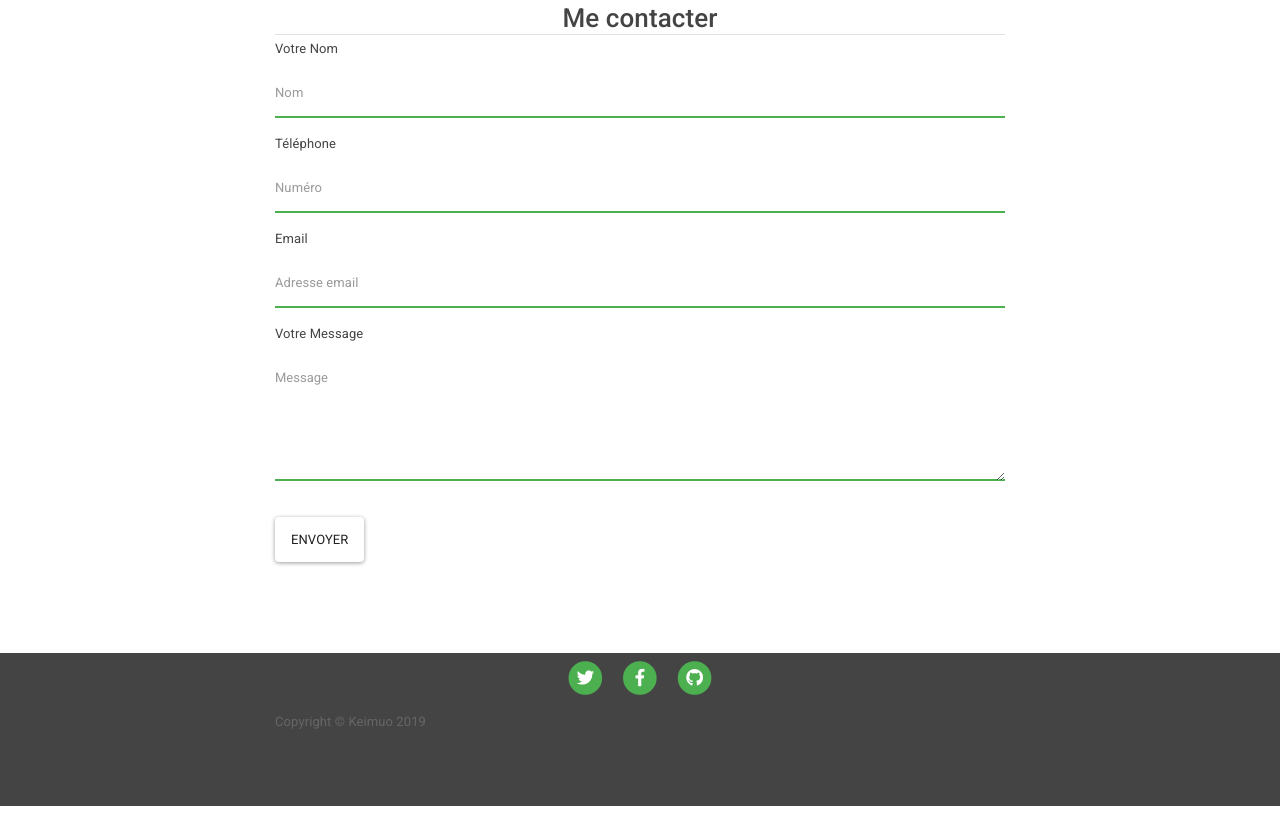
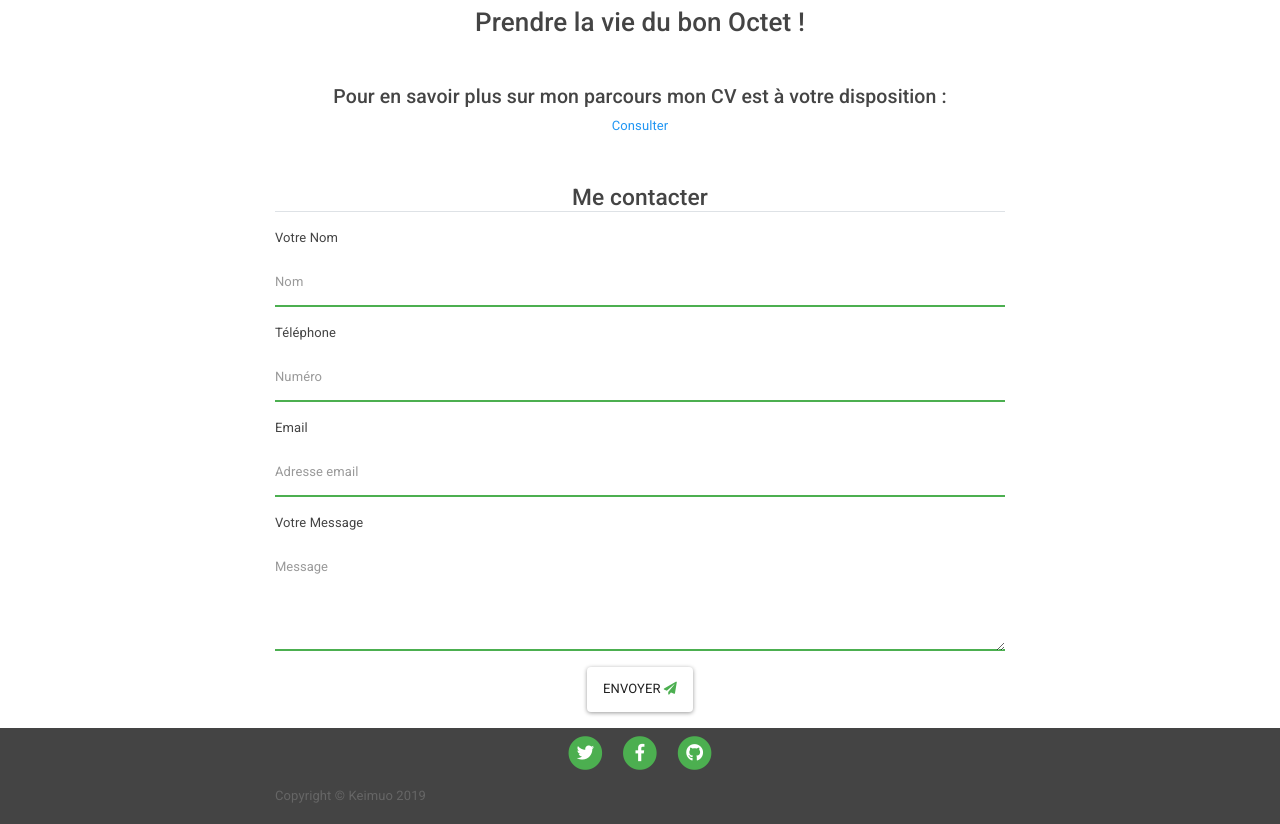
Before and after one commit to kevinmulot/my-blog, a PHP site: template src/View/home.twig in a window 1280 px wide. Shown: the part 449-1273 px from the top of the page. Run offline with PHP 8.4, Linux system fonts and the light colour scheme; the template is opened without the code that fills it, so the values that code supplies are empty; some libraries are stand-ins or nearby versions.

Commit message:
Views enhancements

```diff
--- a/public/css/style.css
+++ b/public/css/style.css
@@ -4,14 +4,15 @@ body, html {
     height: 100%;
 }
 
-.jumbotron{
+.jumbotron {
     background-image: url("../img/origami.png");
     text-align: center;
     background-size: cover;
     height: auto;
     margin-top: 2px;
 }
-section{
+
+section {
     min-height: 80vh;
 }
 
--- a/src/View/home.twig
+++ b/src/View/home.twig
@@ -12,41 +12,55 @@
                     <div class="intro-text">
                         <h1 class="name">KEVIN MULOT</h1>
                         <hr class="star-light">
-                        <span class="skills">Web Developer</span>
                     </div>
                 </div>
             </div>
         </div>
     </header>
 
+    <article>
+        <div class="container">
+            <div class="row">
+                <div class="col-12 text-center text-justify">
+                    <h1>Web Developer</h1>
+                    <h2>Prendre la vie du bon Octet !</h2>
+                    <br><br>
+                    <h4>Pour en savoir plus sur mon parcours mon CV est à votre disposition :</h4>
+                        <a href="../public/img/CV_Kevin_Mulot.pdf" target="_blank" rel="noreferrer noopener">Consulter</a>
+                </div>
+            </div>
+        </div>
+    </article>
+
 
     <!-- Contact Form -->
     <div class="container">
         <div class="row has-success">
-            <div class="col-lg-8 col-md-10 mx-auto">
-                <h2 class="mt-4 mb-1 border-bottom text-center col-12">Me contacter</h2>
+            <div class="col-lg-8 col-md-10 mx-auto mt-5">
+                <h3 class="mb-3 border-bottom text-center col-12">Me contacter</h3>
 
-                <form name="sentMessage" id="contactForm" method="post" novalidate>
+                <form name="sentMessage"  id="contactForm" method="post" action="../public/index.php?access=home!email">
                     <div class="control-group">
                         <div class="form-group  floating-label-form-group controls">
-                            <label>Votre Nom</label>
-                            <input type="text" class="form-control" placeholder="Nom" id="name" required
+                            <label for="name">Votre Nom</label>
+                            <input type="text" class="form-control" placeholder="Nom" name="name" required
                                    data-validation-required-message="Veuillez entrer votre nom.">
                             <p class="help-block text-danger"></p>
                         </div>
                     </div>
                     <div class="control-group">
                         <div class="form-group floating-label-form-group controls">
-                            <label>Téléphone</label>
-                            <input type="tel" class="form-control" placeholder="Numéro" id="phone" required
+                            <label for="telephone">Téléphone</label>
+                            <input type="tel" class="form-control" placeholder="Numéro" name="telephone" required
                                    data-validation-required-message="Veuillez entrer votre phone numéro de téléphone.">
                             <p class="help-block text-danger"></p>
                         </div>
                     </div>
                     <div class="control-group">
                         <div class="form-group floating-label-form-group controls">
-                            <label>Email</label>
-                            <input type="email" class="form-control" placeholder="Adresse email" id="email" required
+                            <label for="email">Email</label>
+                            <input type="email" class="form-control" placeholder="Adresse email" name="email_from"
+                                   required
                                    data-validation-required-message="Veuillez entrer votre adresse email.">
                             <p class="help-block text-danger"></p>
                         </div>
@@ -54,16 +68,16 @@
 
                     <div class="control-group">
                         <div class="form-group floating-label-form-group controls">
-                            <label>Votre Message</label>
-                            <textarea rows="5" class="form-control" placeholder="Message" id="message" required
+                            <label for="comments">Votre Message</label>
+                            <textarea rows="4" class="form-control" placeholder="Message" name="comments" required
                                       data-validation-required-message="Veuillez entrer votre message."></textarea>
                             <p class="help-block text-danger"></p>
                         </div>
                     </div>
-                    <br>
-                    <div id="success"></div>
-                    <div class="form-group">
-                        <button type="submit" class="btn btn-outline-dark" id="sendMessageButton">Envoyer</button>
+
+                    <div class="form-group text-center">
+                        <button type="submit" class="btn btn-outline-dark" name="email">Envoyer <i
+                                    class="fas fa-paper-plane"></i></button>
                     </div>
                 </form>
             </div>
```
Also changed, not shown: src/View/blog.twig (+9 -15 lines).
